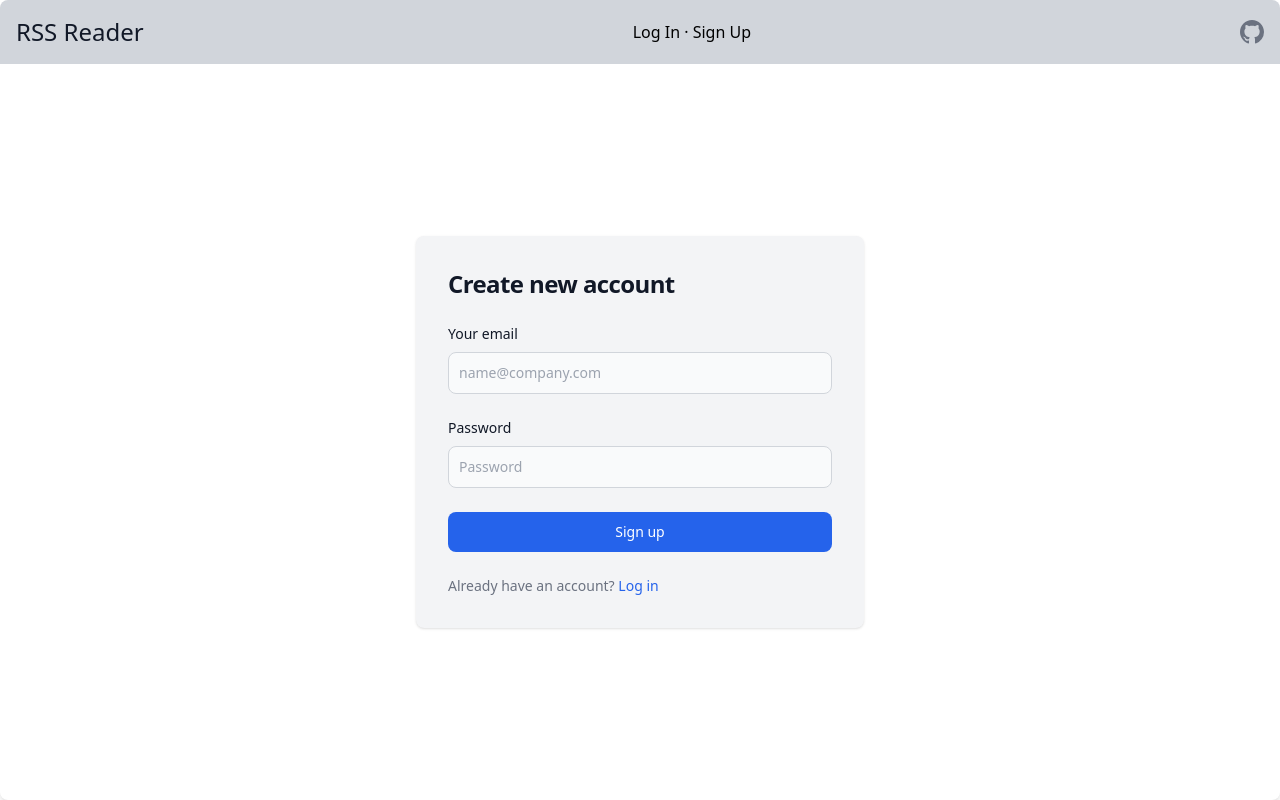
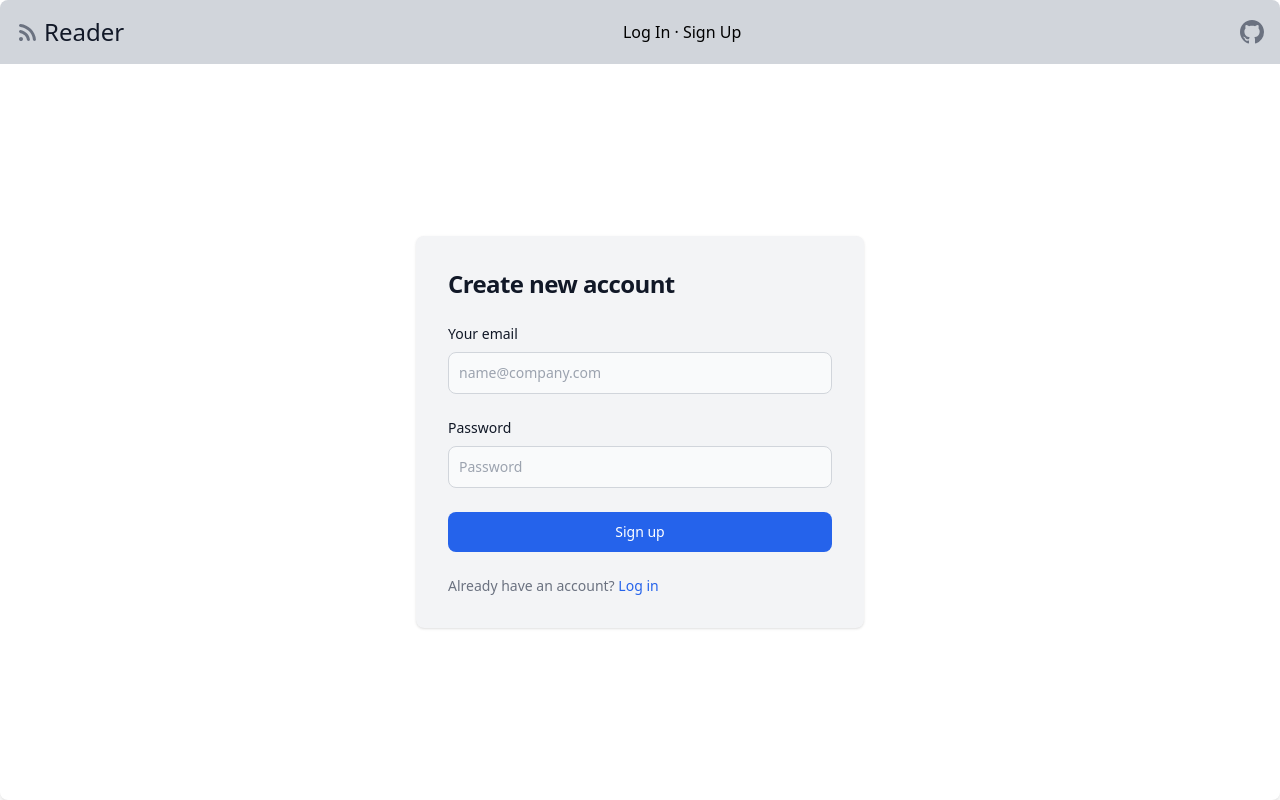
Before and after one commit to hazadus/django-rss-reader, a Django app: page /accounts/signup/ in a window 1280 px wide. Run offline with Django 4.2, Linux system fonts and the light colour scheme; style sheets or scripts are compiled from the project's sources; parts of the project's set-up code (start-up, migrations or seed data) failed here and were passed over; some libraries are stand-ins or nearby versions.

Commit message:
ui: Added feed icon into app title.

```diff
--- a/templates/base_page.html
+++ b/templates/base_page.html
@@ -6,12 +6,14 @@
     <!-- Top navbar -->
     <div class="h-16 shrink-0 bg-gray-300 rounded-tl-lg rounded-tr-lg w-fullshadow flex items-center">
       <!-- App title -->
-      <div class="px-4">
-        <!-- Add logo here -->
-        <a href="/">
-          <h1 class="text-xl md:text-2xl text-gray-900">RSS Reader</h1>
-        </a>
-      </div>
+      <a href="/">
+        <div class="flex items-center px-4">
+          <div class="mr-1">
+            {% include "icons/icon_feed.html" with size="24" color="#6b7280" %}
+          </div>
+          <h1 class="text-xl md:text-2xl text-gray-900">Reader</h1>
+        </div>
+      </a>
 
       <!-- Menu -->
       <div class="flex-1 flex justify-center items-center">
```
